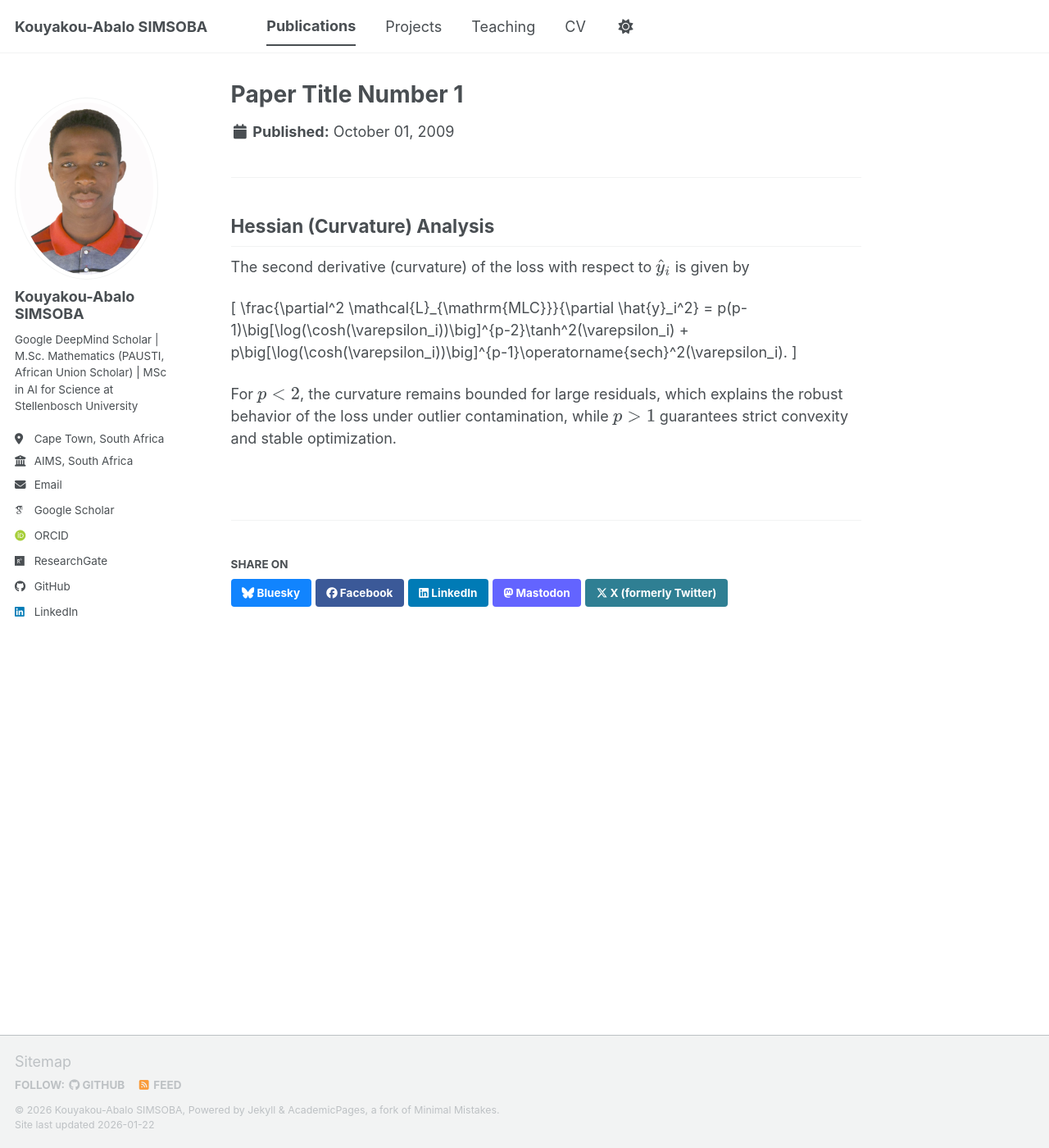
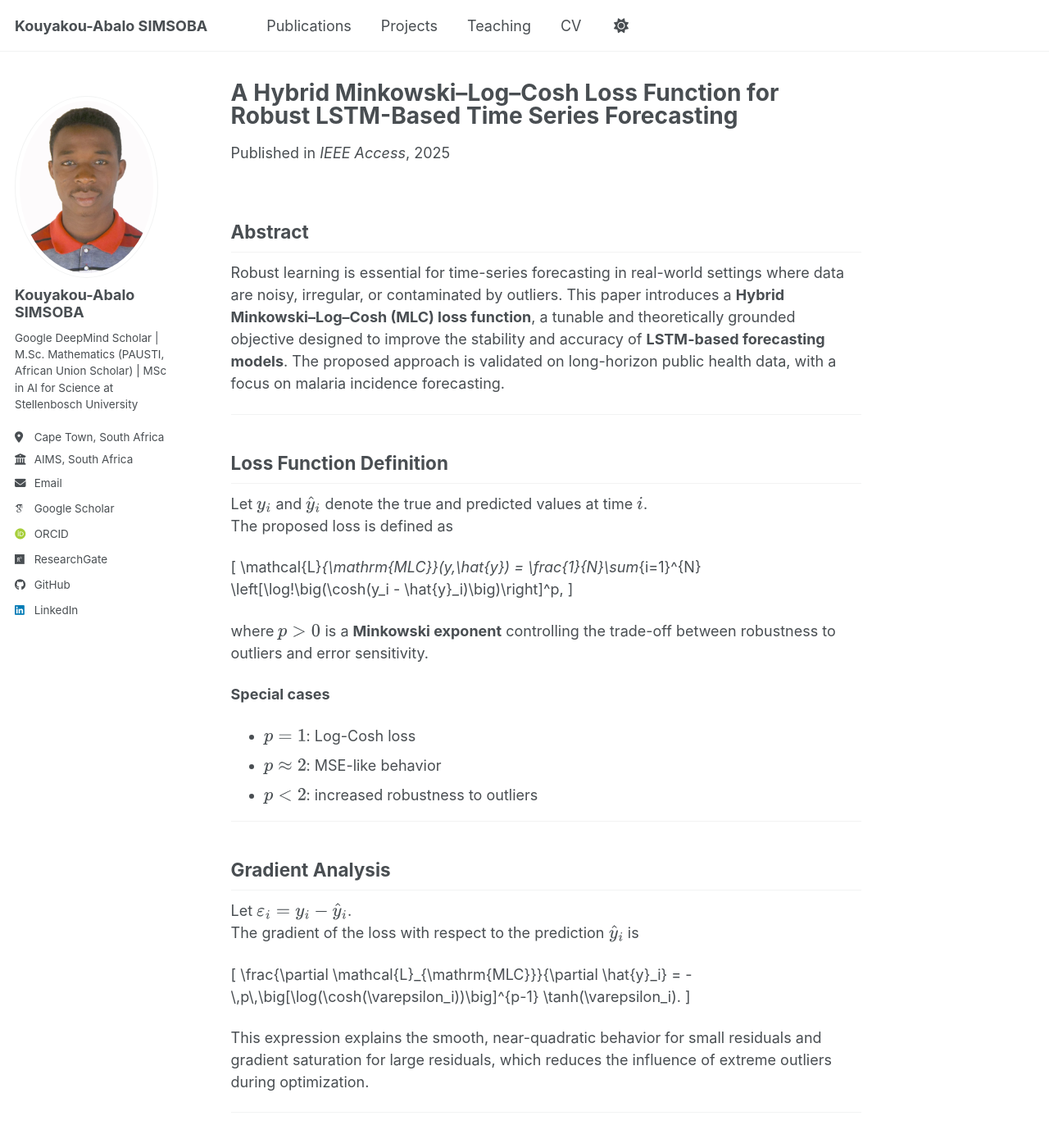
Before and after one commit to simsoba-research/simsoba-research.github.io, a Jekyll site: the page built from _publications/2009-10-01-paper-title-number-1.md, in a window 1280 px wide and 1400 px high. Shown: the whole window at 82% size. Built offline with Jekyll 4.4.1, drawn with Linux system fonts in a browser that asks for light colours; some web fonts are replaced; a script bundle is joined from its source files by our own code; library files that are not in the unit come from our copies; some of the changed text lies outside the part shown.

Commit message:
Update 2009-10-01-paper-title-number-1.md

````diff
--- a/_publications/2009-10-01-paper-title-number-1.md
+++ b/_publications/2009-10-01-paper-title-number-1.md
@@ -1,8 +1,68 @@
+---
+title: "A Hybrid Minkowski–Log–Cosh Loss Function for Robust LSTM-Based Time Series Forecasting"
+collection: publications
+category: manuscripts
+permalink: /publication/2025-hybrid-minkowski-log-cosh
+excerpt: >
+  We propose a robust loss function
+  \( \mathcal{L}_{\mathrm{MLC}}(y,\hat y)
+  = \frac{1}{N}\sum_i [\log(\cosh(y_i-\hat y_i))]^p \)
+  for LSTM-based time-series forecasting under noise.
+date: 2025-02-15
+venue: 'IEEE Access'
+paperurl: 'https://doi.org/10.1109/ACCESS.2025.3626795'
+citation: 'Simsoba, K.-A., Oscar, N., & Mageto, T. (2025). "A Hybrid Minkowski–Log–Cosh Loss Function for Robust LSTM-Based Time Series Forecasting." IEEE Access, 13, 187307–187319.'
+mathjax: true
+---
+
+## Abstract
+
+Robust learning is essential for time-series forecasting in real-world settings where data are noisy, irregular, or contaminated by outliers. This paper introduces a **Hybrid Minkowski–Log–Cosh (MLC) loss function**, a tunable and theoretically grounded objective designed to improve the stability and accuracy of **LSTM-based forecasting models**. The proposed approach is validated on long-horizon public health data, with a focus on malaria incidence forecasting.
+
+---
+
+## Loss Function Definition
+
+Let $y_i$ and $\hat{y}_i$ denote the true and predicted values at time $i$.
+The proposed loss is defined as
+
+\[
+\mathcal{L}_{\mathrm{MLC}}(y,\hat{y})
+=
+\frac{1}{N}\sum_{i=1}^{N}
+\left[\log\!\big(\cosh(y_i - \hat{y}_i)\big)\right]^p,
+\]
+
+where $p>0$ is a **Minkowski exponent** controlling the trade-off between robustness to outliers and error sensitivity.
+
+**Special cases**
+- $p = 1$: Log-Cosh loss
+- $p \approx 2$: MSE-like behavior
+- $p < 2$: increased robustness to outliers
+
+---
+
+## Gradient Analysis
+
+Let $\varepsilon_i = y_i - \hat{y}_i$.
+The gradient of the loss with respect to the prediction $\hat{y}_i$ is
+
+\[
+\frac{\partial \mathcal{L}_{\mathrm{MLC}}}{\partial \hat{y}_i}
+=
+-\,p\,\big[\log(\cosh(\varepsilon_i))\big]^{p-1}
+\tanh(\varepsilon_i).
+\]
+
+This expression explains the smooth, near-quadratic behavior for small residuals
+and gradient saturation for large residuals, which reduces the influence of
+extreme outliers during optimization.
+
 ---
 
 ## Hessian (Curvature) Analysis
 
-The second derivative (curvature) of the loss with respect to $\hat{y}_i$ is given by
+The curvature of the loss with respect to $\hat{y}_i$ is given by
 
 \[
 \frac{\partial^2 \mathcal{L}_{\mathrm{MLC}}}{\partial \hat{y}_i^2}
@@ -12,6 +72,73 @@ p(p-1)\big[\log(\cosh(\varepsilon_i))\big]^{p-2}\tanh^2(\varepsilon_i)
 p\big[\log(\cosh(\varepsilon_i))\big]^{p-1}\operatorname{sech}^2(\varepsilon_i).
 \]
 
-For $p<2$, the curvature remains bounded for large residuals, which explains the
-robust behavior of the loss under outlier contamination, while $p>1$ guarantees
-strict convexity and stable optimization.
+For $p<2$, the curvature remains bounded for large residuals, providing robustness
+to outliers, while $p>1$ ensures strict convexity and stable optimization.
+
+---
+
+## Empirical Evaluation
+
+The loss was evaluated using **LSTM models** on **11 years (2013–2023)** of monthly
+malaria incidence data.
+
+On clean data, the MLC loss reduced **MAPE from 20.96% (MSE) to 18.23%**, while also
+achieving lower MAE and RMSE. Under synthetic outlier contamination, the method
+significantly reduced median absolute error and yielded approximately
+**117,000 fewer mispredicted cases** compared to standard MSE training.
+
+All improvements were achieved with **$\mathcal{O}(N)$ computational complexity**,
+matching standard regression losses.
+
+---
+
+## Key Contributions
+
+- **Novel hybrid loss function** with tunable robustness
+- **Theoretically grounded design** with explicit gradient and curvature analysis
+- **Improved forecasting accuracy and stability** on real public health data
+- **Plug-and-play compatibility** with LSTM and deep learning models
+
+---
+
+[Access the full paper here](https://doi.org/10.1109/ACCESS.2025.3626795)
+
+---
+
+## How to Cite
+
+### APA
+Simsoba, K.-A., Oscar, N., & Mageto, T. (2025).
+*A Hybrid Minkowski–Log–Cosh Loss Function for Robust LSTM-Based Time Series Forecasting*.
+**IEEE Access, 13**, 187307–187319.
+https://doi.org/10.1109/ACCESS.2025.3626795
+
+---
+
+### IEEE
+K.-A. Simsoba, N. Oscar, and T. Mageto,
+“A Hybrid Minkowski–Log–Cosh Loss Function for Robust LSTM-Based Time Series Forecasting,”
+*IEEE Access*, vol. 13, pp. 187307–187319, 2025,
+doi:10.1109/ACCESS.2025.3626795.
+
+---
+
+### Harvard
+Simsoba, K.-A., Oscar, N. and Mageto, T. (2025)
+‘A Hybrid Minkowski–Log–Cosh Loss Function for Robust LSTM-Based Time Series Forecasting’,
+*IEEE Access*, 13, pp. 187307–187319.
+doi:10.1109/ACCESS.2025.3626795.
+
+---
+
+### BibTeX
+```bibtex
+@article{Simsoba2025MLC,
+  author  = {Simsoba, Kouyakou-Abalo and Oscar, Ngesa and Mageto, Thomas},
+  title   = {A Hybrid Minkowski–Log–Cosh Loss Function for Robust LSTM-Based Time Series Forecasting},
+  journal = {IEEE Access},
+  volume  = {13},
+  pages   = {187307--187319},
+  year    = {2025},
+  doi     = {10.1109/ACCESS.2025.3626795}
+}
````
